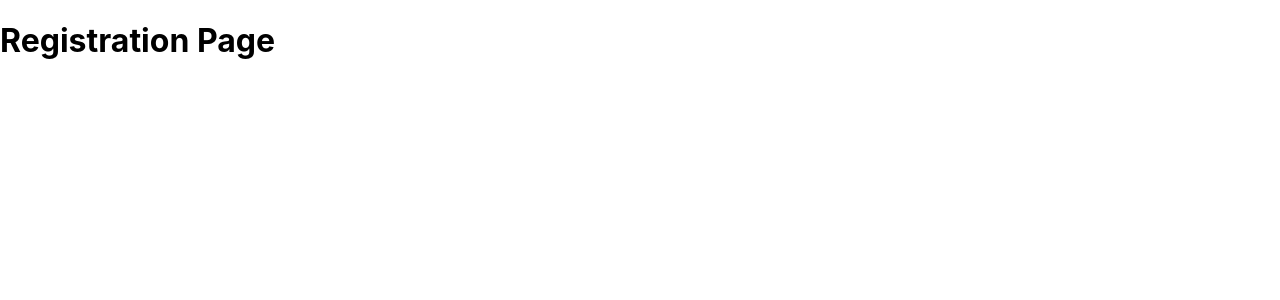
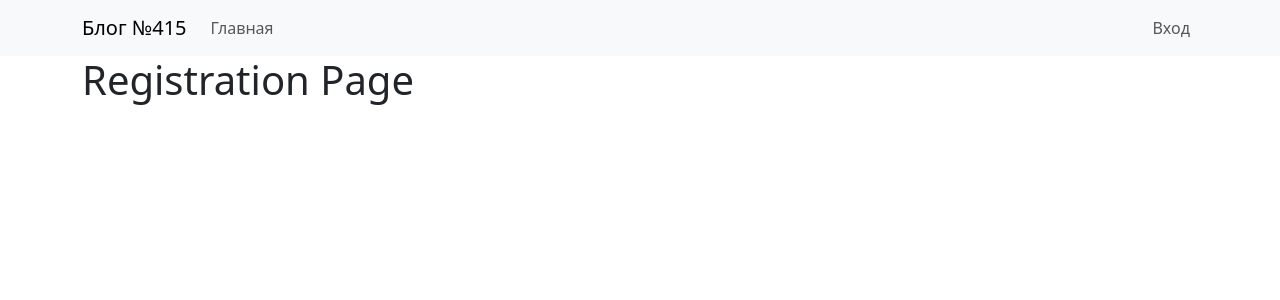
Before and after one commit to T9404/Blog, a React (Create React App) app: page /registration in a window 1280 px wide. Shown: the top 300 px of the page. Built offline with nearby package versions, Linux system fonts and the light colour scheme.

Commit message:
added header

```diff
--- a/package.json
+++ b/package.json
@@ -6,7 +6,9 @@
     "@testing-library/jest-dom": "^5.17.0",
     "@testing-library/react": "^13.4.0",
     "@testing-library/user-event": "^13.5.0",
+    "bootstrap": "^5.3.2",
     "react": "^18.2.0",
+    "react-bootstrap": "^2.9.1",
     "react-dom": "^18.2.0",
     "react-router-dom": "^6.19.0",
     "react-scripts": "5.0.1",
--- a/src/app/App.js
+++ /dev/null
@@ -1,16 +0,0 @@
-import {Route, Routes} from "react-router-dom"
-import RegistrationPage from "../pages/RegistrationPage/RegistrationPage";
-import HomePage from "../pages/HomePage/HomePage";
-
-function App() {
-  return (
-      <div className="container">
-          <Routes>
-              <Route path="/" element={<HomePage />} />
-              <Route path="/registration" element={<RegistrationPage />}/>
-          </Routes>
-      </div>
-  );
-}
-
-export default App;
--- /dev/null
+++ b/src/app/App.jsx
@@ -0,0 +1,24 @@
+import {Route, Routes} from "react-router-dom"
+import RegistrationPage from "../pages/registrationPage/RegistrationPage";
+import HomePage from "../pages/homePage/HomePage";
+import Header from "../shared/components/header/Header";
+import 'bootstrap/dist/css/bootstrap.min.css';
+
+function App() {
+  return (
+      <>
+          <Header />
+          <div className="container">
+              <Routes>
+                  <Route path="/" element={<HomePage />} />
+                  <Route path="/registration" element={<RegistrationPage />}/>
+              </Routes>
+          </div>
+      </>
+  );
+}
+
+export default App;
+
+
+// <Navbar expand="lg" className={styles.header}> и файл css с классом header
--- a/src/app/styles/index.css
+++ b/src/app/styles/index.css
@@ -7,7 +7,13 @@ body {
   -moz-osx-font-smoothing: grayscale;
 }
 
-code {
-  font-family: source-code-pro, Menlo, Monaco, Consolas, 'Courier New',
-    monospace;
+.container {
 }
+
+body{
+  --text: #fff;
+}
+
+body.dark{
+  --text: #000;
+}
--- a/src/pages/HomePage/HomePage.js
+++ b/src/pages/homePage/HomePage.jsx
@@ -1,4 +1,3 @@
-
 const HomePage = () => {
     return (
         <div>
--- a/src/pages/RegistrationPage/RegistrationPage.js
+++ b/src/pages/registrationPage/RegistrationPage.jsx
@@ -1,4 +1,3 @@
-
 const RegistrationPage = () => {
     return (
         <div>
--- /dev/null
+++ b/src/shared/components/header/Header.jsx
@@ -0,0 +1,40 @@
+import Container from 'react-bootstrap/Container';
+import Nav from 'react-bootstrap/Nav';
+import Navbar from 'react-bootstrap/Navbar';
+import {useNavigate} from "react-router-dom";
+import Logout from "../logout/Logout";
+
+
+
+function Header() {
+    const authenticated = !!localStorage.getItem('my-key');
+
+    useNavigate();
+
+    return (
+        <Navbar expand="lg" className="bg-body-tertiary">
+            <Container>
+                <Navbar.Brand>Блог №415</Navbar.Brand>
+                <Navbar.Toggle aria-controls="basic-navbar-nav" />
+                <Navbar.Collapse id="basic-navbar-nav">
+                    <Nav className="me-auto">
+                        <Nav.Link href="/">Главная</Nav.Link>
+                    </Nav>
+                    <Nav className="ml-auto">
+                        {authenticated ? (
+                            <>
+                                <Nav.Link><Logout /></Nav.Link>
+                            </>
+                        ) : (
+                            <>
+                                <Nav.Link href="/login">Вход</Nav.Link>
+                            </>
+                        )}
+                    </Nav>
+                </Navbar.Collapse>
+            </Container>
+        </Navbar>
+    );
+}
+
+export default Header;
--- /dev/null
+++ b/src/shared/components/logout/Logout.jsx
@@ -0,0 +1,25 @@
+import React from 'react';
+import Button from 'react-bootstrap/Button';
+import "bootstrap/dist/css/bootstrap.min.css"
+import {useNavigate} from "react-router-dom";
+
+const Logout = () => {
+    const navigate = useNavigate();
+
+    const logOutCallback = async () => {
+        await fetch('http://localhost:4000/logout', {
+            method: 'POST',
+            credentials: 'include'
+        });
+        localStorage.clear();
+        navigate('/login');
+    }
+
+    return (
+        <div>
+            <Button variant="primary" onClick={logOutCallback}>Logout</Button>
+        </div>
+    );
+}
+
+export default Logout;
```
Also changed, not shown: src/shared/components/header/style.module.css (added, +9 -0 lines), 2 other files (tests, documents, lock files or other folders).
